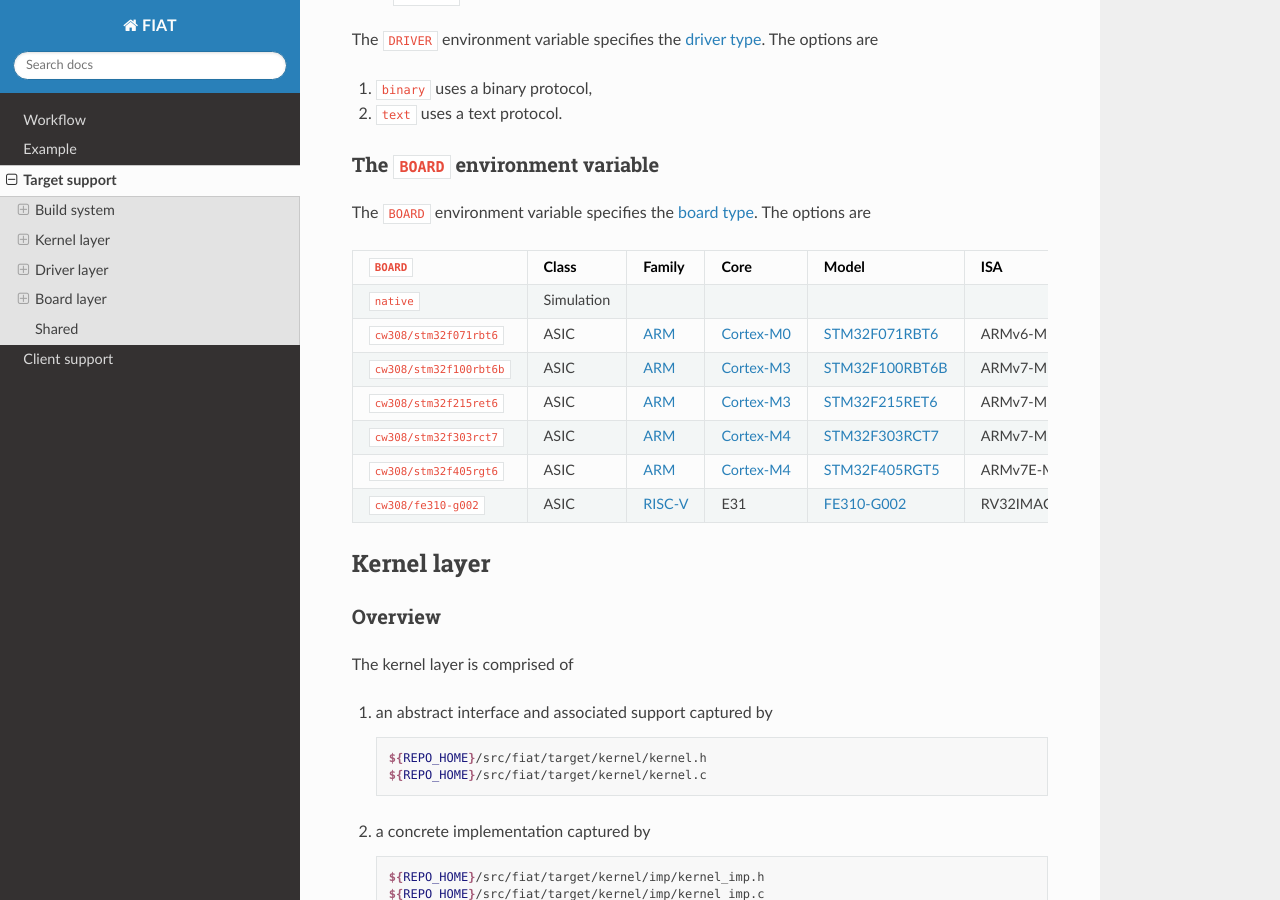
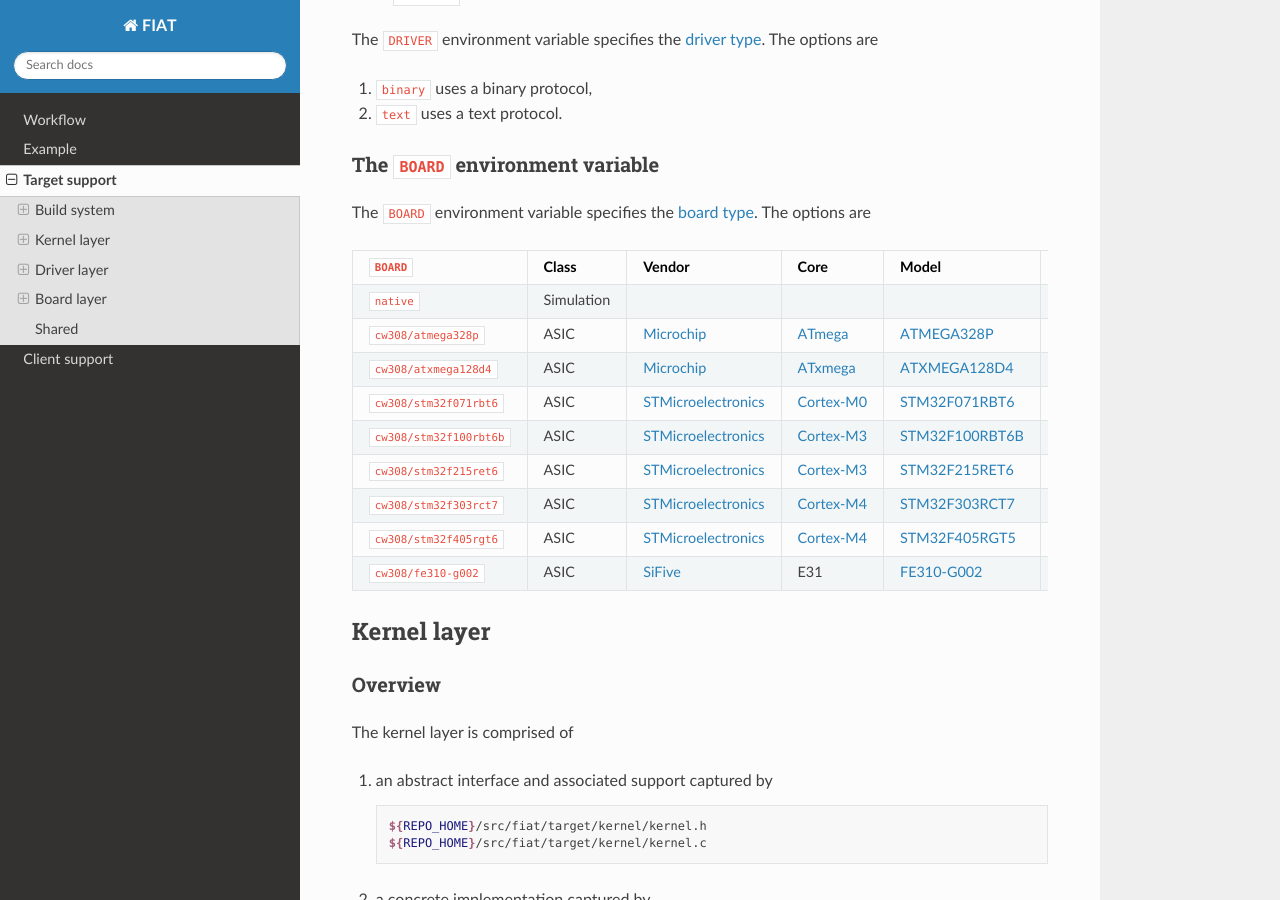
Before and after one commit to danpage/fiat, a Sphinx documentation site: the page built from doc/target.md, in a window 1280 px wide and 900 px high, scrolled down 1291 px. Built offline with Sphinx 7.4.7 and the Read the Docs theme 3.1.0, drawn with Linux system fonts in a browser that asks for light colours.

Commit message:
update documentation

```diff
--- a/doc/target.md
+++ b/doc/target.md
@@ -84,15 +84,17 @@ environment variable specifies the
 [board  type](#target-board).
 The options are
 
-| `BOARD`                | Class      | Family                          | Core                                                    | Model                                                                          | ISA      | Host                                                                              |
-|:-----------------------|:-----------|:--------------------------------|:--------------------------------------------------------|:-------------------------------------------------------------------------------|:---------|:----------------------------------------------------------------------------------|
-| `native`               | Simulation |                                 |                                                         |                                                                                |          |                                                                                   |
-| `cw308/stm32f071rbt6`  | ASIC       |    [ARM](https://www.arm.com)   | [Cortex-M0](https://en.wikipedia.org/wiki/ARM_Cortex-M) | [STM32F071RBT6](https://www.st.com/resource/en/datasheet/stm32f071cb.pdf)      | ARMv6-M  | [ChipWhisperer CW308](https://rtfm.newae.com/Targets/UFO%20Targets/CW308T-STM32F) |
-| `cw308/stm32f100rbt6b` | ASIC       |    [ARM](https://www.arm.com)   | [Cortex-M3](https://en.wikipedia.org/wiki/ARM_Cortex-M) | [STM32F100RBT6B](https://www.st.com/resource/en/datasheet/stm32f100cb.pdf)     | ARMv7-M  | [ChipWhisperer CW308](https://rtfm.newae.com/Targets/UFO%20Targets/CW308T-STM32F) |
-| `cw308/stm32f215ret6`  | ASIC       |    [ARM](https://www.arm.com)   | [Cortex-M3](https://en.wikipedia.org/wiki/ARM_Cortex-M) | [STM32F215RET6](https://www.st.com/resource/en/datasheet/stm32f215re.pdf)      | ARMv7-M  | [ChipWhisperer CW308](https://rtfm.newae.com/Targets/UFO%20Targets/CW308T-STM32F) |
-| `cw308/stm32f303rct7`  | ASIC       |    [ARM](https://www.arm.com)   | [Cortex-M4](https://en.wikipedia.org/wiki/ARM_Cortex-M) | [STM32F303RCT7](https://www.st.com/resource/en/datasheet/stm32f303rc.pdf)      | ARMv7-M  | [ChipWhisperer CW308](https://rtfm.newae.com/Targets/UFO%20Targets/CW308T-STM32F) |
-| `cw308/stm32f405rgt6`  | ASIC       |    [ARM](https://www.arm.com)   | [Cortex-M4](https://en.wikipedia.org/wiki/ARM_Cortex-M) | [STM32F405RGT5](https://www.st.com/resource/en/datasheet/stm32f405rg.pdf)      | ARMv7E-M | [ChipWhisperer CW308](https://rtfm.newae.com/Targets/UFO%20Targets/CW308T-STM32F) |
-| `cw308/fe310-g002`     | ASIC       | [RISC-V](https://www.riscv.org) |  E31                                                    | [FE310-G002](https://www.sifive.com/document-file/freedom-e310-g002-datasheet) | RV32IMAC | [ChipWhisperer CW308](https://rtfm.newae.com/Targets/UFO%20Targets/CW308T-STM32F) |
+| `BOARD`                | Class      | Vendor                                          | Core                                                          | Model                                                                          | ISA      | Host                                                                                  |
+|:-----------------------|:-----------|:------------------------------------------------|:--------------------------------------------------------------|:-------------------------------------------------------------------------------|:---------|:--------------------------------------------------------------------------------------|
+| `native`               | Simulation |                                                 |                                                               |                                                                                |          |                                                                                       |
+| `cw308/atmega328p`     | ASIC       |          [Microchip](https://www.microchip.com) | [ATmega](https://en.wikipedia.org/wiki/AVR_microcontrollers)  | [ATMEGA328P](https://www.microchip.com/en-us/product/atmega328p)               | AVR      | [ChipWhisperer CW308](https://rtfm.newae.com/Targets/UFO%20Targets/CW308T-AVR)        |
+| `cw308/atxmega128d4`   | ASIC       |          [Microchip](https://www.microchip.com) | [ATxmega](https://en.wikipedia.org/wiki/AVR_microcontrollers) | [ATXMEGA128D4](https://www.microchip.com/en-us/product/atxmega128d4)           | AVR      | [ChipWhisperer CW308](https://rtfm.newae.com/Targets/UFO%20Targets/CW308T-XMEGA)      |
+| `cw308/stm32f071rbt6`  | ASIC       | [STMicroelectronics](https://www.st.com)        | [Cortex-M0](https://en.wikipedia.org/wiki/ARM_Cortex-M)       | [STM32F071RBT6](https://www.st.com/resource/en/datasheet/stm32f071cb.pdf)      | ARMv6-M  | [ChipWhisperer CW308](https://rtfm.newae.com/Targets/UFO%20Targets/CW308T-STM32F)     |
+| `cw308/stm32f100rbt6b` | ASIC       | [STMicroelectronics](https://www.st.com)        | [Cortex-M3](https://en.wikipedia.org/wiki/ARM_Cortex-M)       | [STM32F100RBT6B](https://www.st.com/resource/en/datasheet/stm32f100cb.pdf)     | ARMv7-M  | [ChipWhisperer CW308](https://rtfm.newae.com/Targets/UFO%20Targets/CW308T-STM32F)     |
+| `cw308/stm32f215ret6`  | ASIC       | [STMicroelectronics](https://www.st.com)        | [Cortex-M3](https://en.wikipedia.org/wiki/ARM_Cortex-M)       | [STM32F215RET6](https://www.st.com/resource/en/datasheet/stm32f215re.pdf)      | ARMv7-M  | [ChipWhisperer CW308](https://rtfm.newae.com/Targets/UFO%20Targets/CW308T-STM32F)     |
+| `cw308/stm32f303rct7`  | ASIC       | [STMicroelectronics](https://www.st.com)        | [Cortex-M4](https://en.wikipedia.org/wiki/ARM_Cortex-M)       | [STM32F303RCT7](https://www.st.com/resource/en/datasheet/stm32f303rc.pdf)      | ARMv7-M  | [ChipWhisperer CW308](https://rtfm.newae.com/Targets/UFO%20Targets/CW308T-STM32F)     |
+| `cw308/stm32f405rgt6`  | ASIC       | [STMicroelectronics](https://www.st.com)        | [Cortex-M4](https://en.wikipedia.org/wiki/ARM_Cortex-M)       | [STM32F405RGT5](https://www.st.com/resource/en/datasheet/stm32f405rg.pdf)      | ARMv7E-M | [ChipWhisperer CW308](https://rtfm.newae.com/Targets/UFO%20Targets/CW308T-STM32F)     |
+| `cw308/fe310-g002`     | ASIC       |             [SiFive](https://www.sifive.com)    |  E31                                                          | [FE310-G002](https://www.sifive.com/document-file/freedom-e310-g002-datasheet) | RV32IMAC | [ChipWhisperer CW308](https://rtfm.newae.com/Targets/UFO%20Targets/CW308T-FE310-G002) |
 
 <!--- -------------------------------------------------------------------- --->
 
```
Also changed, not shown: other parts of doc/target.md (+5 -5 lines).
